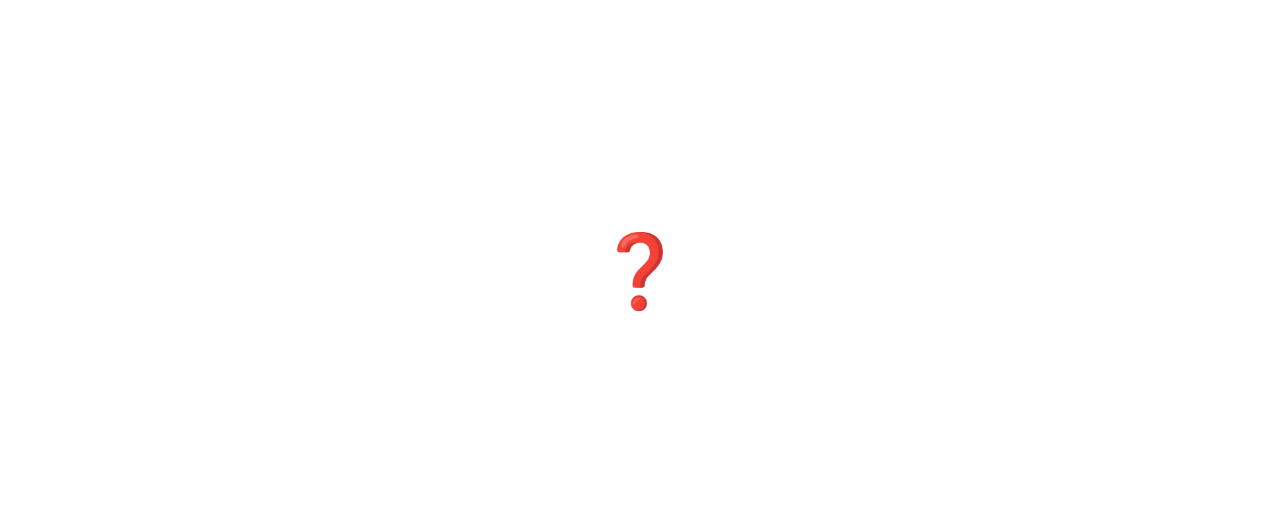
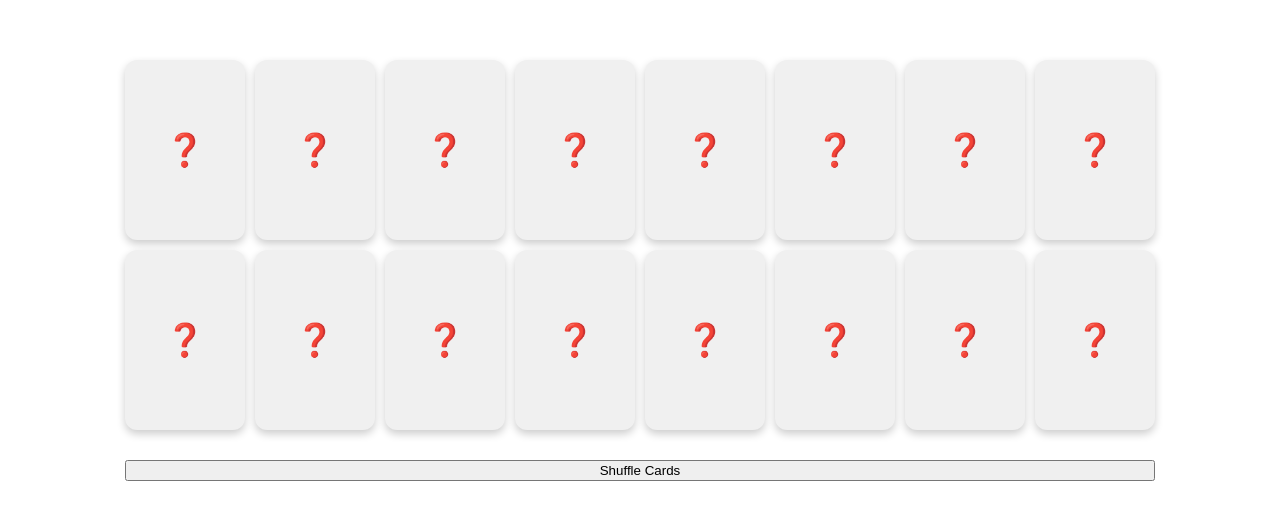
Before and after one commit to dlvovsky10/memory-game, a React (Create React App) app: page / in a window 1280 px wide. Shown: the part 130-650 px from the top of the page. Built offline with nearby package versions, Linux system fonts and the light colour scheme.

Commit message:
Create Multiple cards and shuffle them - Creates multiple cards using useEffect and places them in a 2*8 array

```diff
--- a/src/App.css
+++ b/src/App.css
@@ -1,5 +1,9 @@
 .App {
-  text-align: center;
+  height: 100vh;
+  display: flex;
+  align-items: center;
+  justify-content: center;
+  background-color: #e3e3e3;
 }
 
 .App-logo {
--- a/src/App.js
+++ b/src/App.js
@@ -1,20 +1,91 @@
-import logo from './logo.svg';
-import './App.css';
-import React, { useState } from 'react';
-import Card from './components/Card'
+import React, { useState, useEffect } from 'react';
+import Card from './components/Card';
+//import './App.css';
+
+const values = ["🐶", "🐱", "🐼", "🦊", "🐵", "🐸", "🐷", "🐥"];
+const frontContent = "❓";
 
 function App() {
+  const [cards, dealWithCards] = useState([]);
+  const [flippedCards, setFlippedCards] = useState({});
 
-  const [flipped, setFlipped] = useState(false);
+  useEffect(() => {
+    const initialCards = [];
+
+    // Create 2 cards for each value, each with a unique ID
+    for (let i = 0; i < values.length; i++) {
+      const pairId = i + 1; // This identifies which pair they belong to
+
+      // Add first card of the pair
+      initialCards.push({
+        id: `card-${i * 2}`, // Unique ID for each card
+        pairId: pairId, // Which pair this card belongs to
+        frontContent: frontContent,
+        backContent: values[i]
+      });
+
+      // Add second card of the pair
+      initialCards.push({
+        id: `card-${i * 2 + 1}`, // Unique ID for each card
+        pairId: pairId, // Same pair ID as its match
+        frontContent: frontContent,
+        backContent: values[i]
+      });
+    }
+
+    // Shuffle the cards
+    const shuffledCards = shuffleArray(initialCards);
+    dealWithCards(shuffledCards);
+  }, []);
+
+  const handleCardFlip = (cardId) => {
+    setFlippedCards(prev => ({
+      ...prev,
+      [cardId]: !prev[cardId]
+    }));
+  };
+
+  // Shuffle the array
+  const shuffleArray = (array) => {
+    const shuffled = [...array]; // Create a shallow copy to avoid mutating the original array
+    let currentIndex = shuffled.length;
+    let randomIndex;
+
+    // While there remain elements to shuffle.
+    while (currentIndex !== 0) {
+      // Pick a remaining element.
+      randomIndex = Math.floor(Math.random() * currentIndex);
+      currentIndex--;
+
+      // And swap it with the current element.
+      [shuffled[currentIndex], shuffled[randomIndex]] = [
+        shuffled[randomIndex],
+        shuffled[currentIndex],
+      ];
+    }
+    return shuffled;
+  };
+
+  const handleShuffle = () => {
+    const shuffledArray = shuffleArray(cards);
+    dealWithCards(shuffledArray);
+    setFlippedCards({}); // Reset flip states when shuffling
+  };
 
   return (
-    <div style={{ padding: '20px' }}>
-      <Card
-      isFlipped={flipped}
-      frontContent="❓"
-      backContent="🃏"
-      onClick =  {() => setFlipped(!flipped)}
-      />
+    <div className="App">
+      {cards.map((card, index) => (
+        <Card
+          key={card.id} // Use the unique card ID as key
+          isFlipped={flippedCards[card.id] || false}
+          frontContent={card.frontContent}
+          backContent={card.backContent}
+          onClick={() => handleCardFlip(card.id)}
+        />
+      ))}
+      <button onClick={handleShuffle} style={{gridColumn: '1 / -1', marginTop: '20px'}}>
+        Shuffle Cards
+      </button>
     </div>
   );
 }
--- a/src/components/Card.css
+++ b/src/components/Card.css
@@ -5,7 +5,7 @@ body, html {
   height: 100%;
 }
 
-/* Make sure the root div takes full height */
+/* Make sure the root div takes full height and centers the grid */
 #root {
   height: 100vh;
   display: flex;
@@ -13,10 +13,22 @@ body, html {
   align-items: center;
 }
 
+/* App container - creates the grid layout */
+.App {
+  display: grid;
+  grid-template-columns: repeat(8, 120px); /* 8 fixed-width columns */
+  grid-template-rows: 180px 180px;  /* 2 explicit rows with fixed height */
+  gap: 10px; /* Reduced gap between cards */
+  padding: 20px;
+  justify-content: center; /* Center the grid */
+  width: fit-content; /* Let width fit the content */
+  margin: 0 auto; /* Center the container */
+}
+
 /* Scene wrapper with perspective */
 .card-scene {
-  width: 240px;
-  height: 320px;
+  width: 120px; /* Fixed width */
+  height: 180px; /* Fixed height */
   perspective: 1000px;
   cursor: pointer;
 }
@@ -45,9 +57,9 @@ body, html {
   display: flex;
   align-items: center;
   justify-content: center;
-  font-size: 72px;
+  font-size: 2rem; /* Responsive font size */
   font-weight: bold;
-  box-shadow: 0 8px 16px rgba(0,0,0,0.3);
+  box-shadow: 0 4px 8px rgba(0,0,0,0.2);
 }
 
 /* Front face (❓) */
@@ -61,3 +73,22 @@ body, html {
   color: white;
   transform: rotateY(180deg);
 }
+
+/* Responsive adjustments for smaller screens */
+@media (max-width: 768px) {
+  .App {
+    grid-template-columns: repeat(4, 1fr);
+    grid-template-rows: repeat(4, 1fr);
+    gap: 8px;
+    padding: 10px;
+  }
+
+  .card-scene {
+    max-width: 80px;
+    max-height: 120px;
+  }
+
+  .card-face {
+    font-size: 1.5rem;
+  }
+}
--- a/src/components/Card.jsx
+++ b/src/components/Card.jsx
@@ -3,7 +3,7 @@ import './Card.css';
 
 function Card({ isFlipped, frontContent, backContent, onClick }) {
   return (
-    <div className="card-container" onClick={onClick}>
+    <div className="card-scene" onClick={onClick}>
       <div className={`card ${isFlipped ? 'flipped' : ''}`}>
         <div className="card-face card-front">{frontContent}</div>
         <div className="card-face card-back">{backContent}</div>
```
